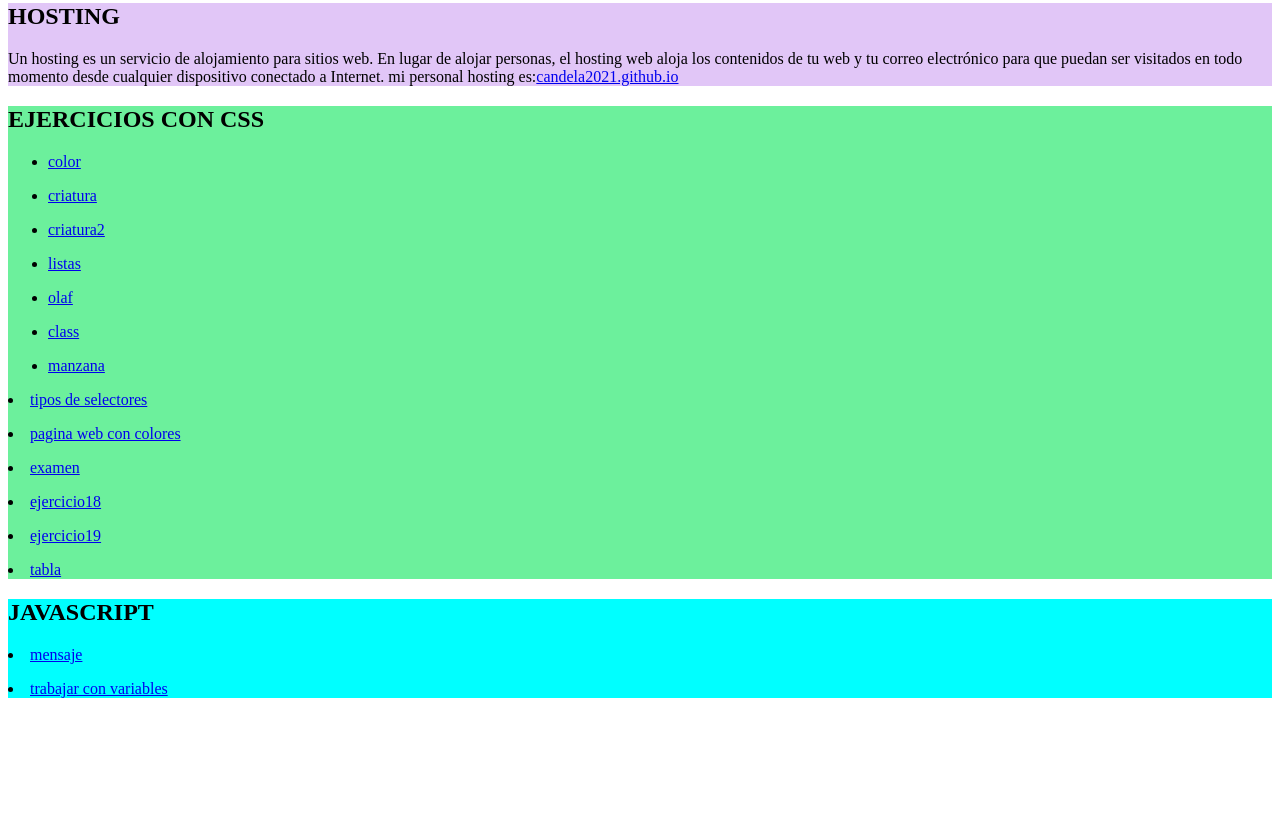
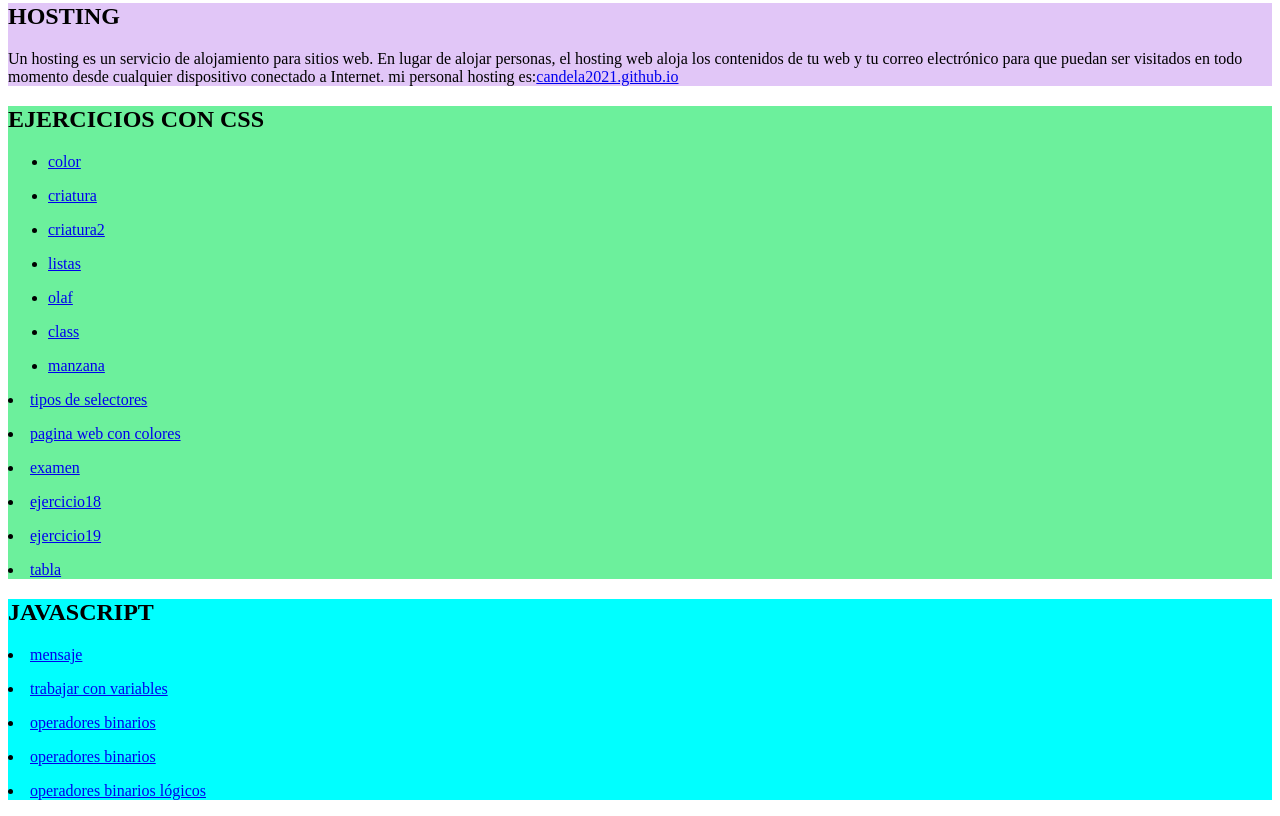
Before and after one commit to candela2021/candela2021.github.io, a plain HTML site: page index.html in a window 1280 px wide. Shown: the part 668-1484 px from the top of the page. Before the commit the page ends 1382 px from the top, so only its background shows below. Drawn offline with Linux system fonts and the light colour scheme.

Commit message:
añadí dos nuevos ejercicios

```diff
--- a/index.html
+++ b/index.html
@@ -69,6 +69,10 @@ mi personal hosting es:<a href="candela2021.github.io">candela2021.github.io</a>
     <h2 id=cinco>JAVASCRIPT</h2>
   <p><li><a href="https://js-ejerc01-primerprogramajs.candela2021.repl.co">mensaje</a></li></p>
 <p><li><a href="https://js-ejerc02-variable-y-tiposhtml.candela2021.repl.co">trabajar con variables</a></li></p>
+<p><li><a href="https://js-ejerc03-operadores-binarioshtml.candela2021.repl.co">operadores binarios</a></li></p>
+ <p><li><a href="https://js-ejerc03-operadores-binarioshtml.candela2021.repl.co">operadores binarios</a></li></p>
+    <p><li><a href="https://Ejercicio-04-Operadores-logicos-binarios.candela2021.repl.co">operadores binarios lógicos</a></li></p>
+
 
 </head>
 
```
